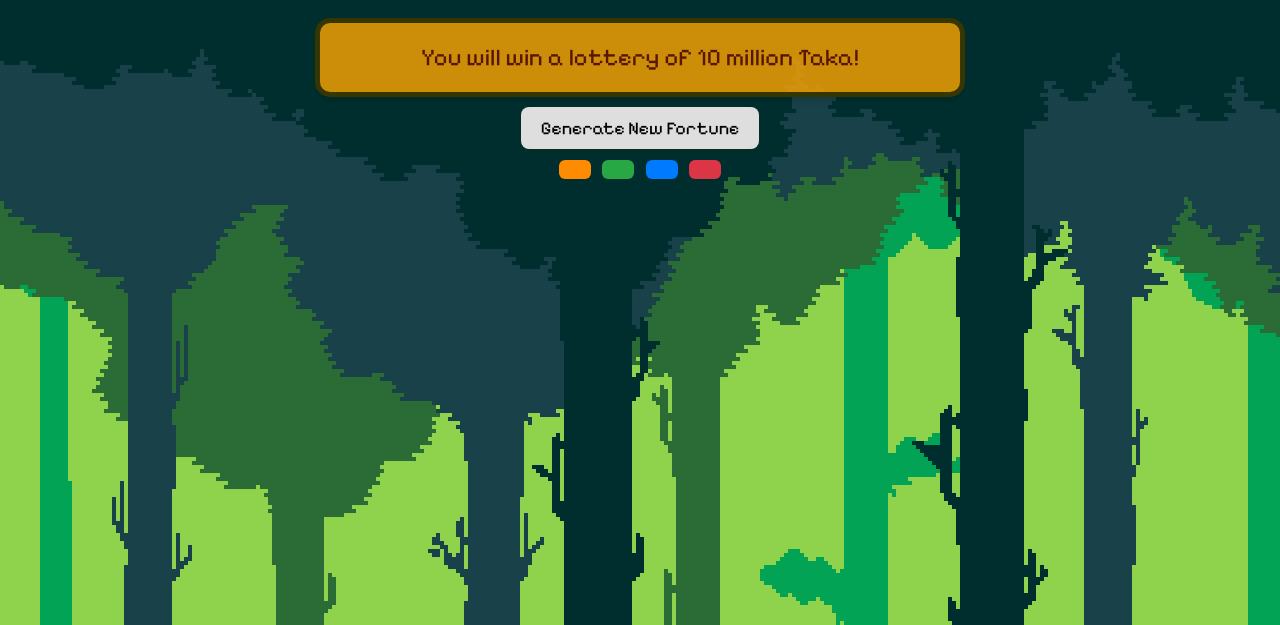
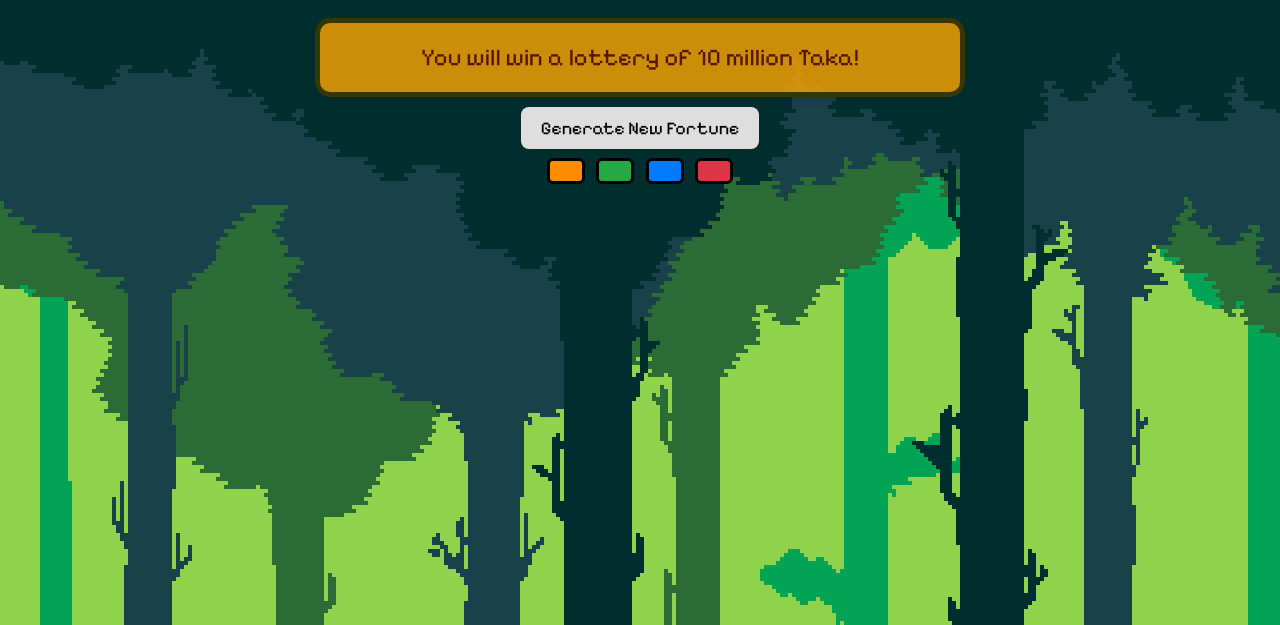
Before and after one commit to Al-Saihan/Fun-Projects, a plain HTML site: page pages/fortune_generator.html in a window 1280 px wide. Shown: the part 179-804 px from the top of the page. Drawn offline with Linux system fonts and the light colour scheme.

Commit message:
small fix to fortune page buttons

```diff
--- a/styles.css
+++ b/styles.css
@@ -204,7 +204,7 @@ h2,
 
 .color-btn {
   color: #fff;
-  border: none;
+  border: 3px solid rgb(3, 3, 3);
   padding: 0.6rem 1rem;
   border-radius: 6px;
   margin: 0.25rem;
```
